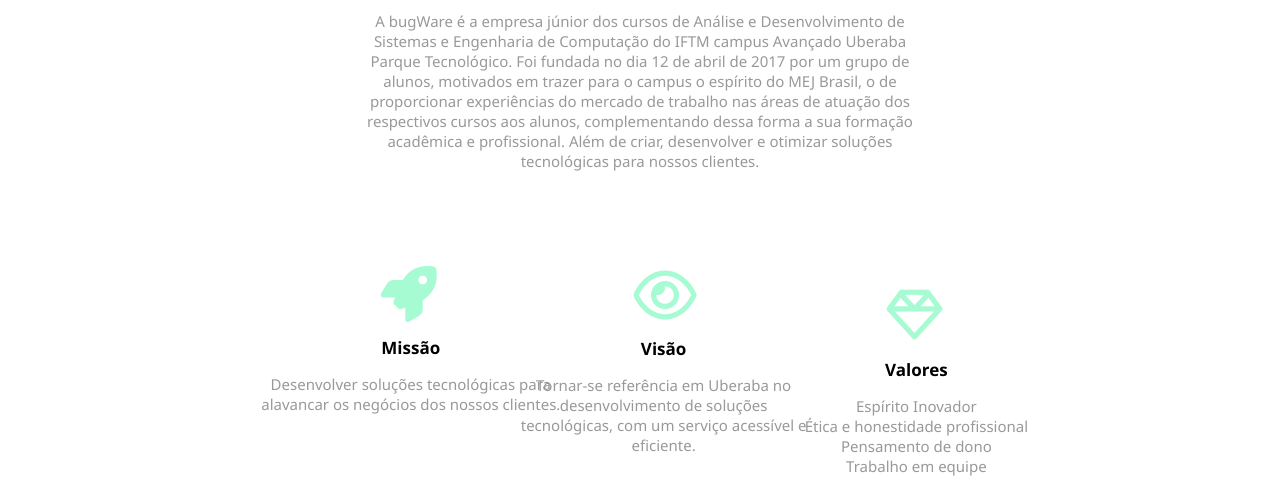
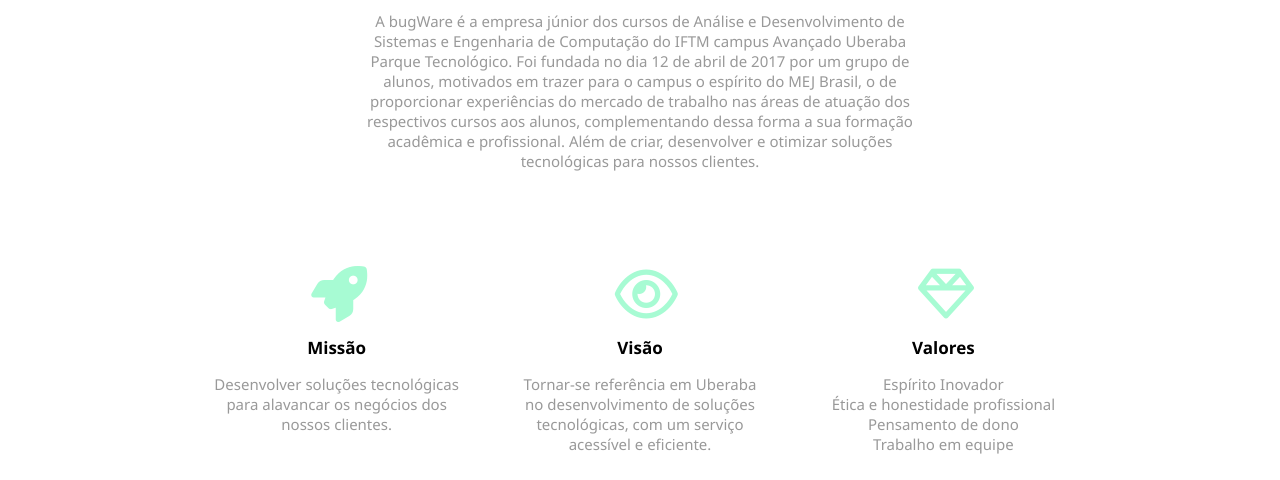
Before and after one commit to dwiishinss/projeto-Bug-Ware, a plain HTML site: page index.html in a window 1280 px wide. Shown: the part 742-1222 px from the top of the page. Drawn offline with Linux system fonts and the light colour scheme.

Commit message:
Modificações da historia

```diff
--- a/estilo.css
+++ b/estilo.css
@@ -2,7 +2,7 @@
 	/*border: 5px solid red;*/
 	padding-top: 50px;
 	width: 100%;
-	height: 580px;
+	height: 100%;
 	position: relative;
 }
 
@@ -14,26 +14,26 @@
 
 #missao{
 	/*border: 5px solid red;*/
-	width: 300px;
-	position: relative;
-	left: 20%;
+	width: 20%;
+	position: absolute;
+	left: 16%;
 	padding-top: 80px;
 }
 
 #visao{
 	/*border: 5px solid red;*/
-	width: 300px;
-	position: relative;
-	bottom: 162px;
+	width: 20%;
+	position: absolute;
 	left: 40%;
+	padding-top: 80px;
 }
 
 #valores{
 	/*border: 5px solid red;*/
-	width: 300px;
-	position: relative;
-	bottom: 345px;
-	left: 60%;
+	width: 20%;
+	position: absolute;
+	left: 64%;
+	padding-top: 80px;
 }
 
 .home_img{
```
Also changed, not shown: Materiais/Yoda_recorte.png (added).
